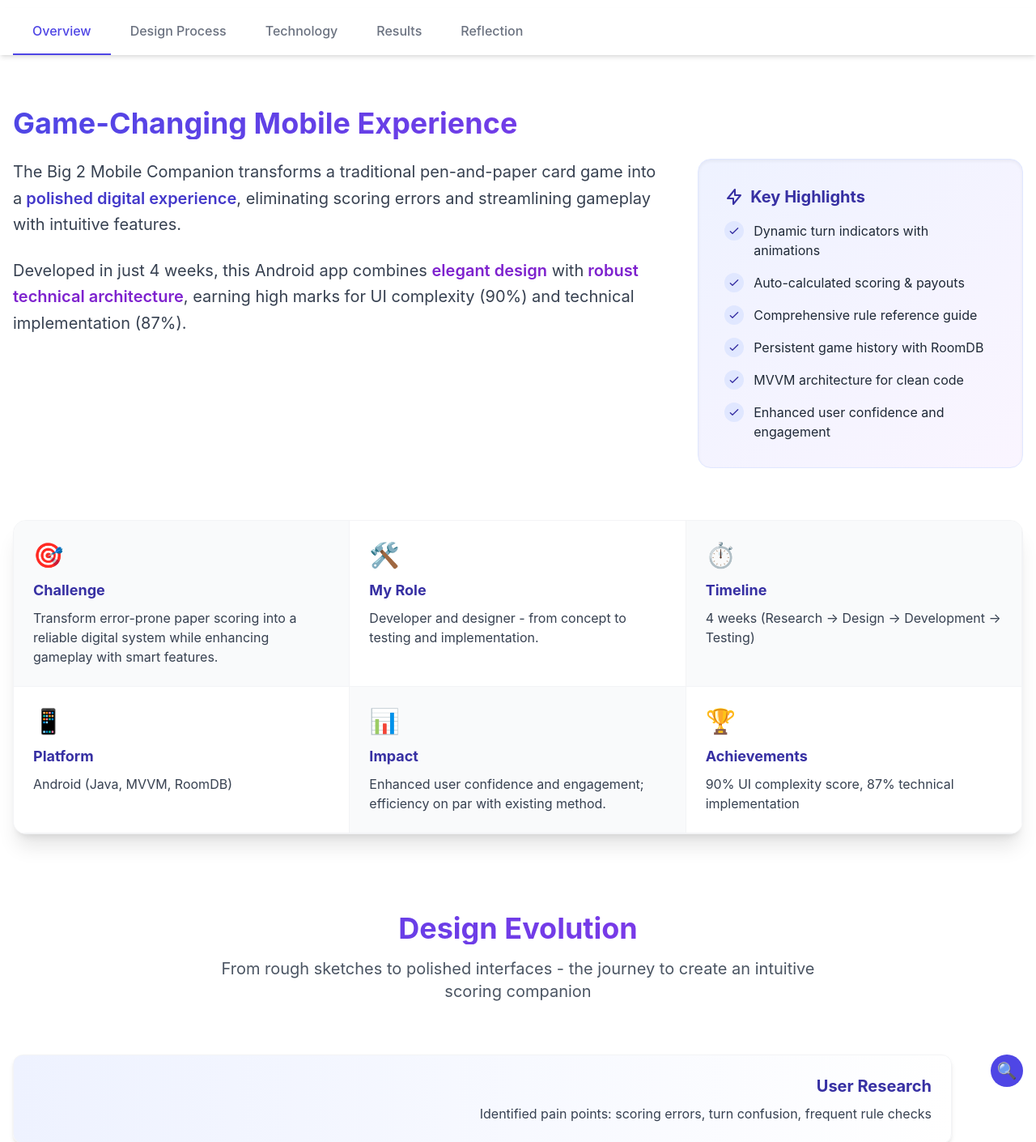
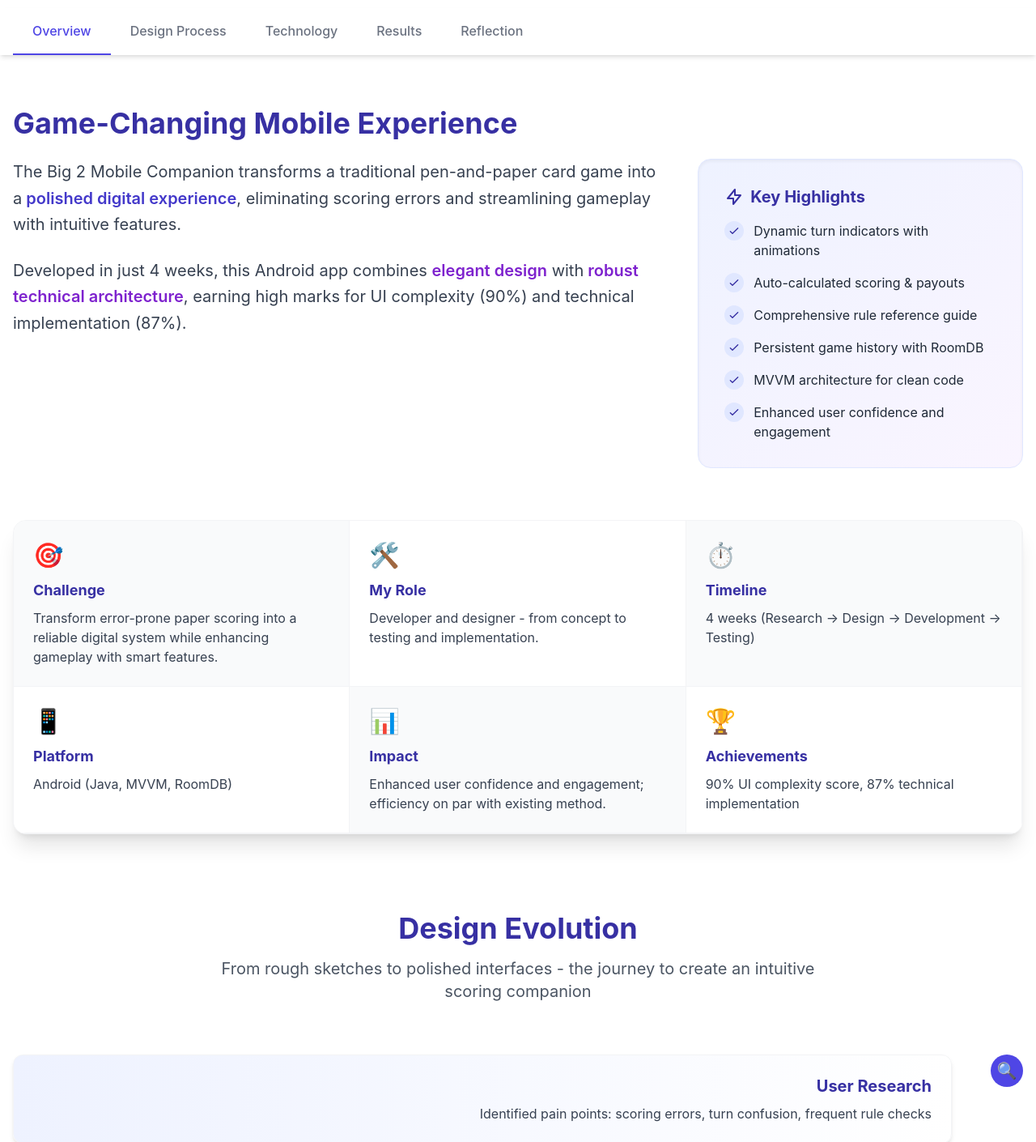
Before and after one commit to elfnronm/personalwebsite, a React (Create React App) app: page /projects/Big2 in a window 1280 px wide. Shown: the part 1300-2710 px from the top of the page at 81% size. Built offline with nearby package versions, Linux system fonts and the light colour scheme.

Commit message:
cut off parts fixed

```diff
--- a/src/pages/Big2.jsx
+++ b/src/pages/Big2.jsx
@@ -261,7 +261,8 @@ const Big2Project = () => {
             viewport={{ once: true }}
             className="mb-16"
           >
-            <h2 className="text-4xl font-bold mb-6 bg-clip-text text-transparent bg-gradient-to-r from-indigo-600 to-purple-600">
+                <h2 className="text-3xl md:text-4xl font-bold mb-6 text-indigo-800">
+
               Game-Changing Mobile Experience
             </h2>
             <div className="flex flex-col lg:flex-row gap-12 items-start">
@@ -372,7 +373,7 @@ const Big2Project = () => {
             viewport={{ once: true }}
           >
             <div className="text-center mb-16">
-              <h2 className="text-4xl font-bold mb-4 bg-clip-text text-transparent bg-gradient-to-r from-indigo-600 to-purple-600">
+              <h2 className="text-3xl md:text-4xl font-bold mb-4 text-indigo-800">
                 Design Evolution
               </h2>
               <p className="text-xl text-gray-600 max-w-3xl mx-auto">
@@ -560,7 +561,7 @@ const Big2Project = () => {
             className="max-w-7xl mx-auto px-4"
           >
             <div className="text-center mb-16">
-              <h2 className="text-4xl font-bold mb-4 bg-clip-text text-transparent bg-gradient-to-r from-indigo-600 to-purple-600">
+              <h2 className="text-3xl md:text-4xl font-bold mb-4 text-indigo-800">
                 User Testing Methodology
               </h2>
               <p className="text-xl text-gray-600 max-w-3xl mx-auto">
```
